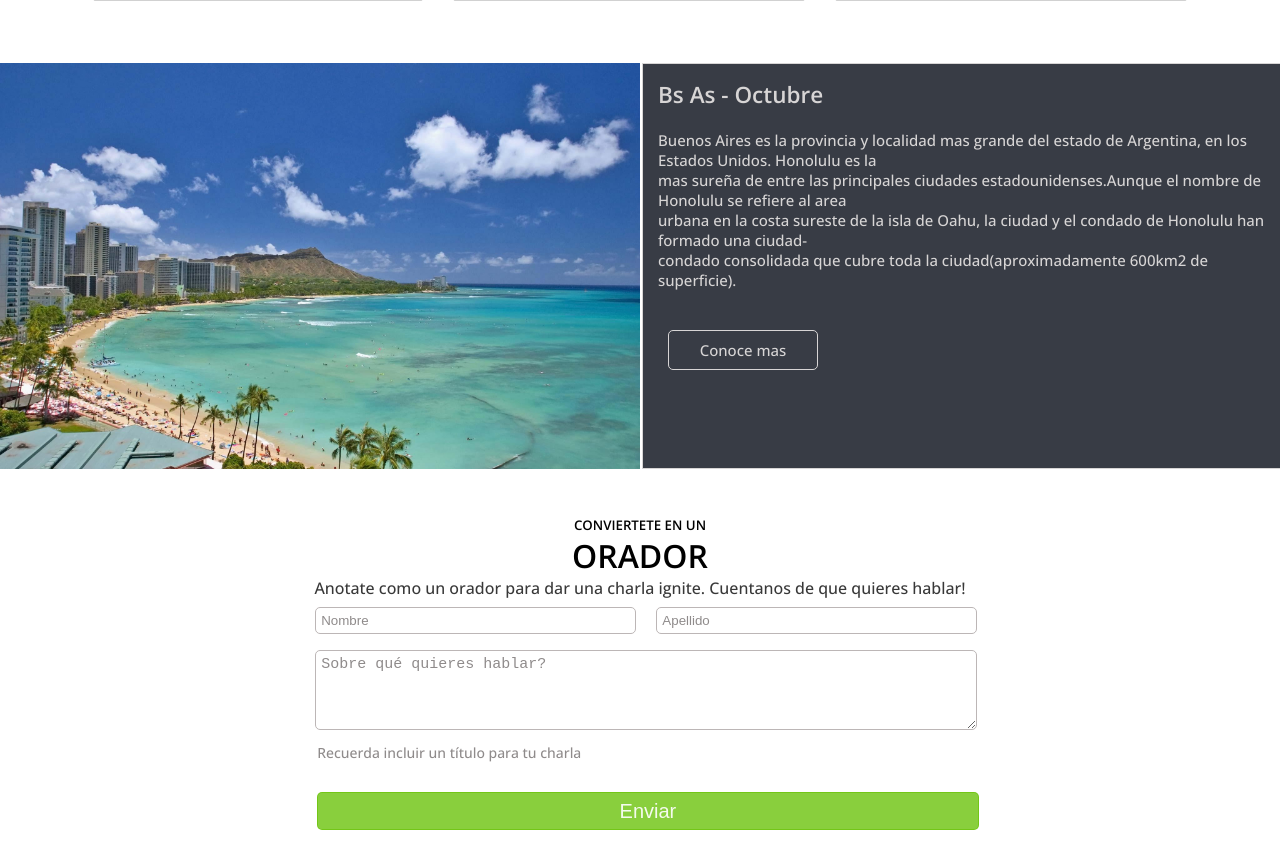
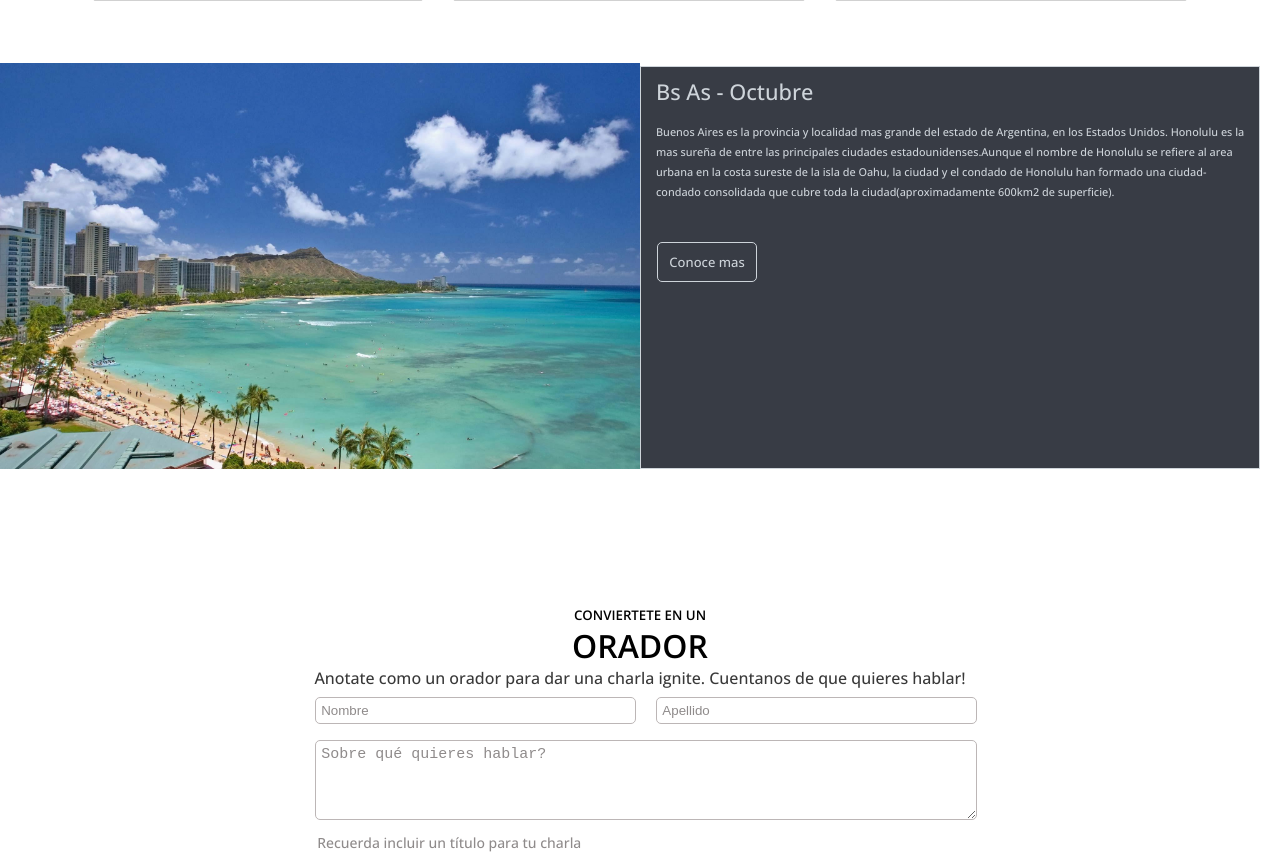
Before and after one commit to DaianaMLP/-TP-INTEGRADOR-Daiana-Pereyra, a plain HTML site: page index.html in a window 1280 px wide. Shown: the part 1521-2384 px from the top of the page. Drawn offline with nearby package versions, Linux system fonts and the light colour scheme; a web font is replaced by a local one.

Commit message:
Update honolulu.css

```diff
--- a/honolulu.css
+++ b/honolulu.css
@@ -2,46 +2,88 @@
     width: 100%;
     height: 100%;
     text-align: left;
-    display: flex;
+    background-size: cover;
+    flex-wrap: wrap;
 
 
 }
 #honolulu img {
-    width: 50%;
-    height: auto;
-    display: flex;
+    width: 100%;
+    height: 100%;
 }
 .info-honolulu{
-       width: 650px;
-        height: auto;
-        border: 1px solid rgb(215, 213, 213);
+       width:100%;
+        height:100%;
         justify-content: center;
-        text-align: left;
+        text-align: center;
         padding: 15px;
         background: #383C45;
-        color:rgb(215, 213, 213);
-    text-decoration: none;
-        font-size: 15px;
-        margin-left: 2px;
-
-    }
-
-
-
+        text-decoration: none;
+        color: #ced4da;
+        font-size: 1em;
+        font-weight: 200;
+ }
 .info-honolulu h1{
-    text-align: left;
+  text-align: center;
+    font-size: 1.3em;
+    color: #ced4da;
+    font-weight: 400;
 }
 #honolulu .contenedor-honolulu{
-    display: flex;
     flex-wrap: wrap;
     justify-content: left;
 }
 #boton-conocemas{
-    color:rgb(215, 213, 213) ;
-    border: 1px solid rgb(215, 213, 213) ;
+     color:#ced4da ;
+    border: 1px solid #ced4da;
     padding: 9px 4px;
     border-radius: 5px;
     text-decoration: none;
-    font-size: 15px;
+    font-size: 1.2em;
     width: 150px;
+    margin-left: 65px;
+    display: flex;
 }
+
+/*RESPONSIVE*/
+@media (min-width:1024px){
+    #honolulu {
+        width: 100%;
+        height: 100%;
+        display: flex;
+    }
+.contenedor-honolulu{
+        display: flex;
+         justify-content: left;
+         margin-left:50%;
+         margin-bottom: 90px;
+}
+#honolulu img {
+        width:50%;
+        height: auto;
+        display: flex;
+        margin-right: 0;
+}
+.info-honolulu {
+        line-height: 20px;
+        width:100%;
+        height:auto;
+        margin-top: -65%;
+        border: 1px solid #ced4da;
+         text-align: left;
+         font-size: 0.68em;
+         font-weight: 300;
+        justify-content: center;
+        padding:  15px;
+        margin-right: 0;
+}
+.info-honolulu h1{
+        text-align: left;
+        font-weight: 500;
+        font-size: 2em;
+}
+#boton-conocemas{
+        margin-left: 1px;
+        width: 17%;
+}
+}
```
